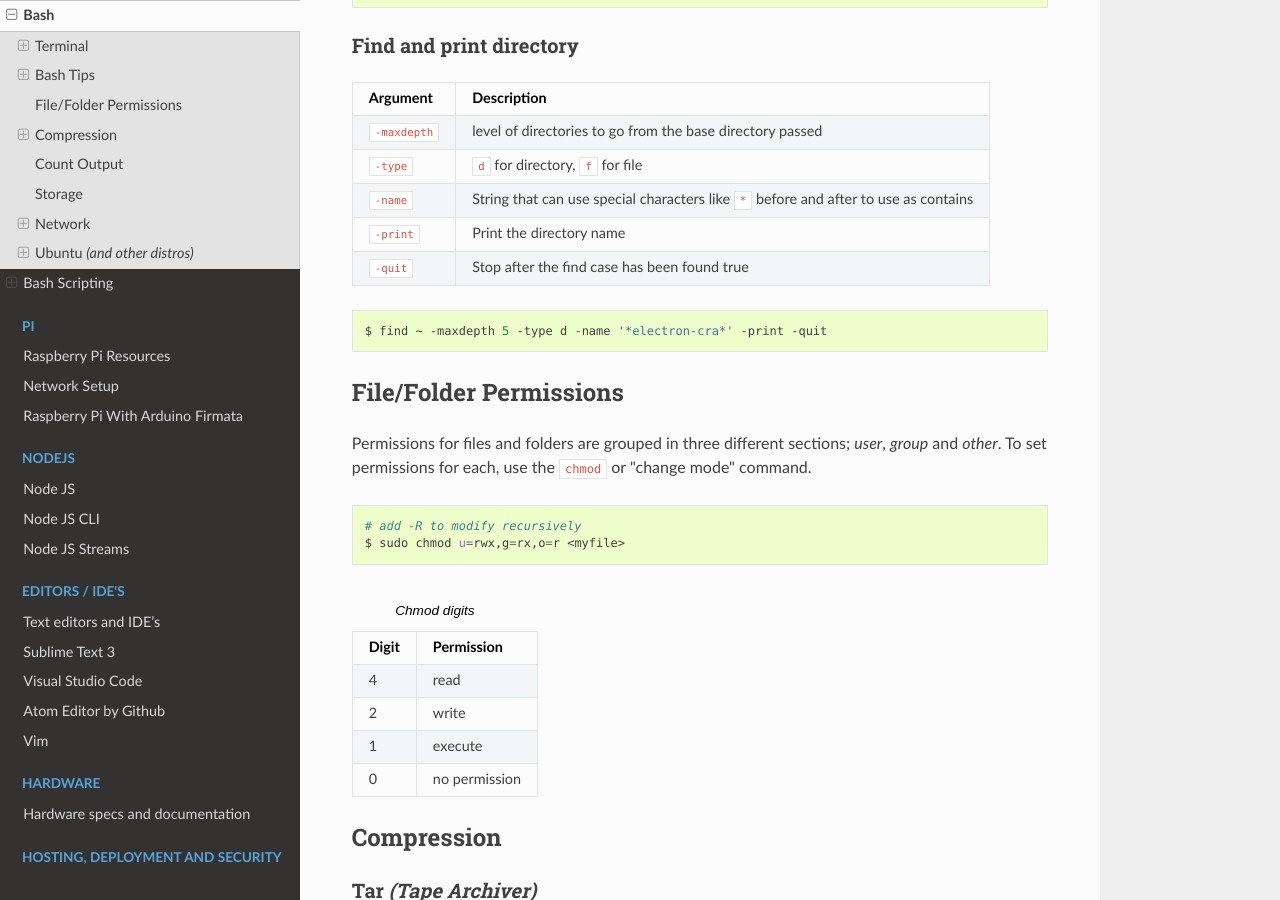
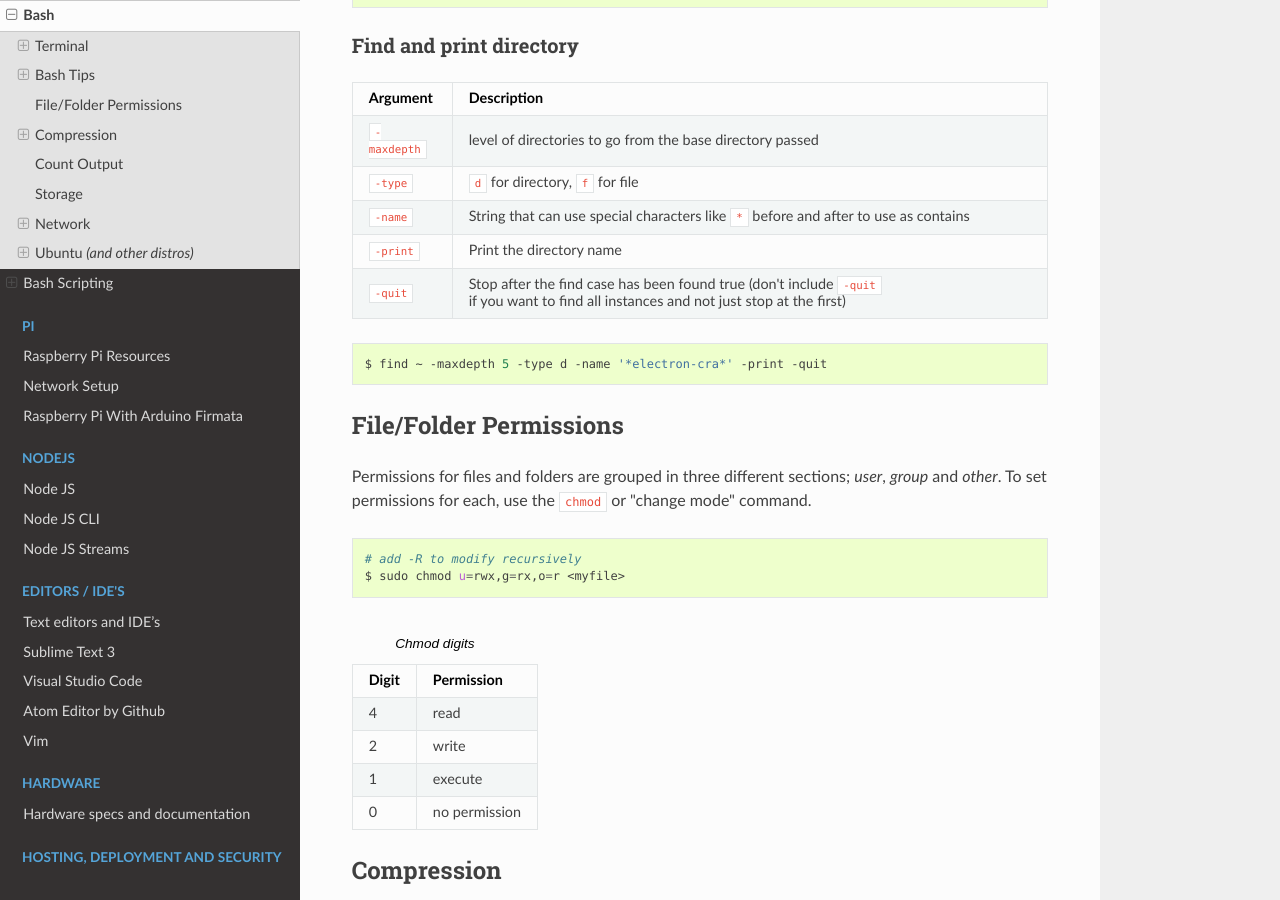
Before and after one commit to asmattic/docs, a Sphinx documentation site: the page built from source/linux/bash/index.rst, in a window 1280 px wide and 900 px high, scrolled down 1828 px. Built offline with Sphinx 7.4.7 and the Read the Docs theme 2.0.0, drawn with Linux system fonts in a browser that asks for light colours.

Commit message:
Clarified when to use the -quit

```diff
--- a/source/linux/bash/index.rst
+++ b/source/linux/bash/index.rst
@@ -108,7 +108,6 @@ Find and print directory
 
    * - Argument
      - Description
-
    * - ``-maxdepth``
      - level of directories to go from the base directory passed
    * - ``-type``
@@ -118,7 +117,7 @@ Find and print directory
    * - ``-print``
      - Print the directory name
    * - ``-quit``
-     - Stop after the find case has been found true
+     - Stop after the find case has been found true (don\'t include ``-quit`` if you want to find all instances and not just stop at the first)
 
 .. code-block:: bash
 
```
